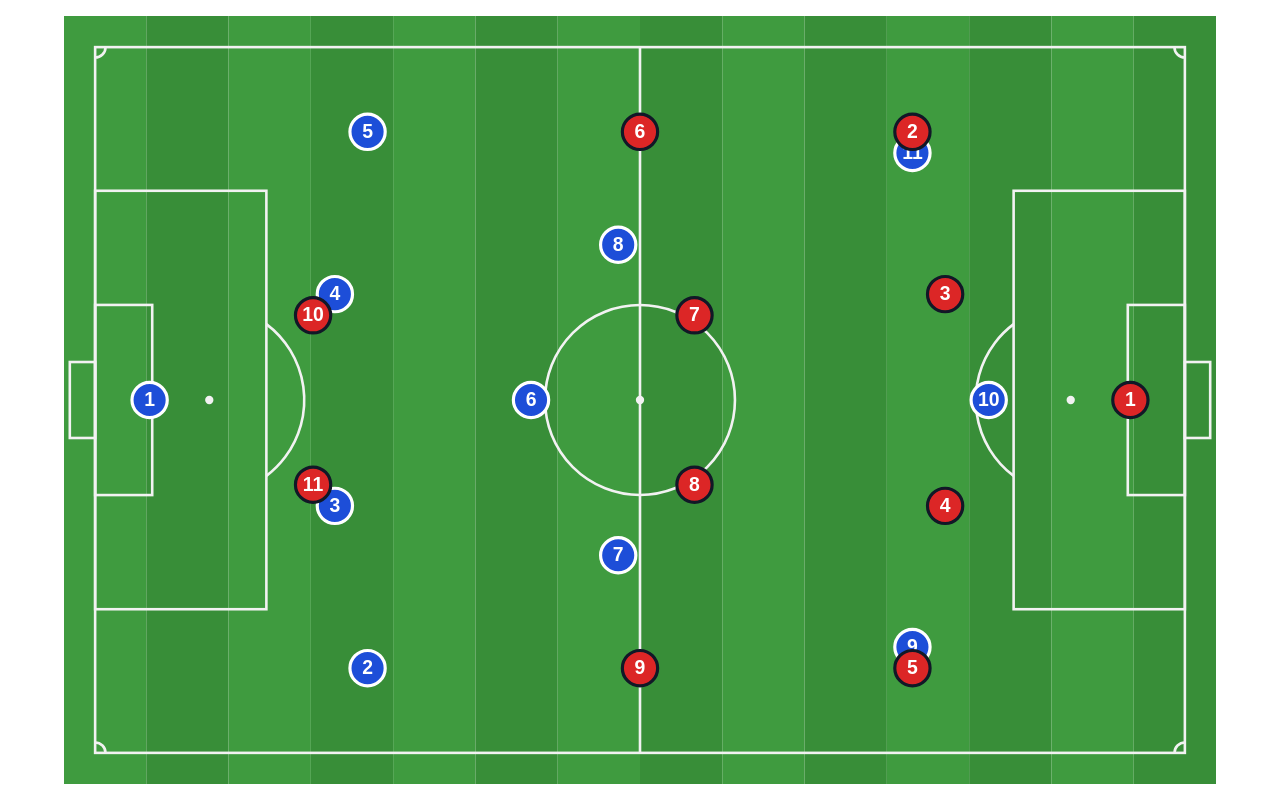
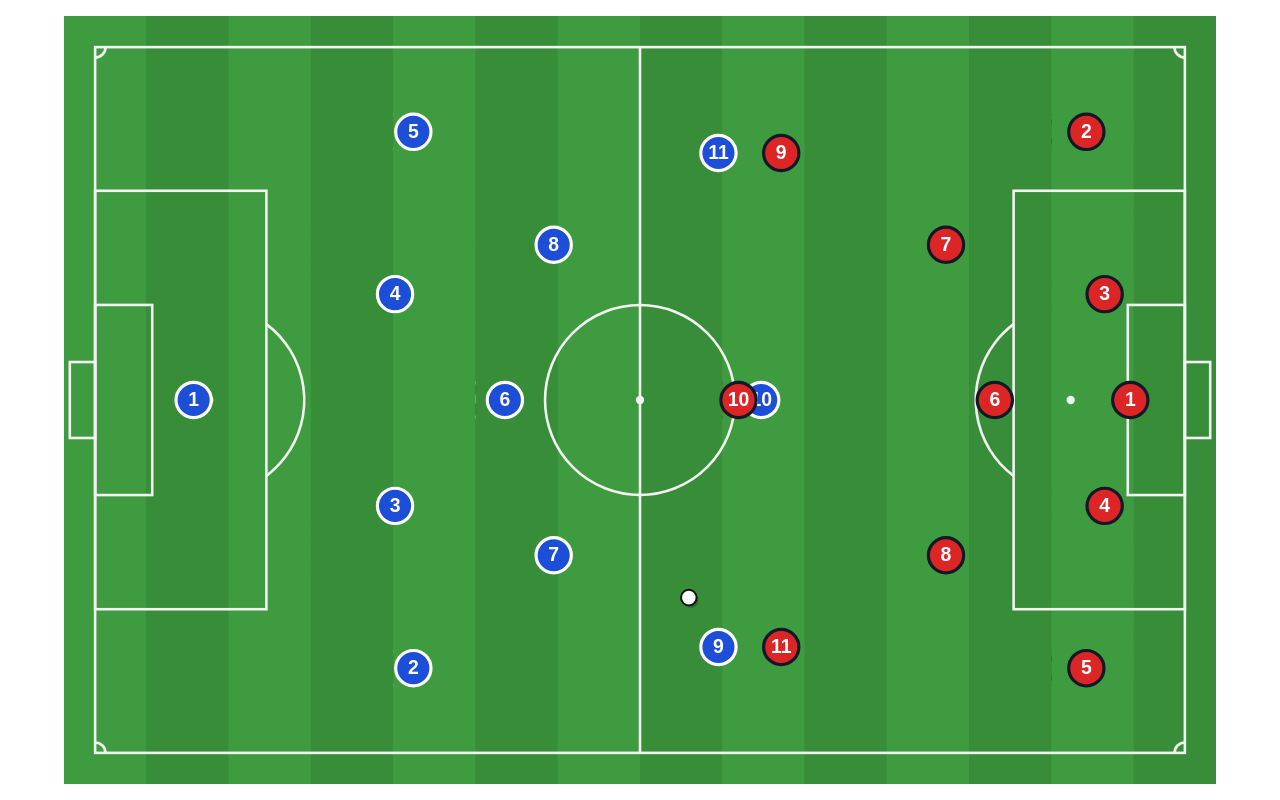
Before and after one commit to LeonardoBarrosCavalcantiNeto/futgame, a React (Vite) app: page / in a window 1280 px wide. Built offline with nearby package versions, Linux system fonts and the light colour scheme.

Commit message:
feat(ui): anima a partida no campo a 60 FPS com a bola

```diff
--- a/src/App.tsx
+++ b/src/App.tsx
@@ -1,37 +1,30 @@
-import { FORMACOES, posicaoBase } from "./engine/formacoes";
-import type { Formacao, Lado } from "./engine/tipos-partida";
-import { CampoCanvas } from "./ui/campo/CampoCanvas";
-import type { JogadorNoCampo } from "./ui/campo/desenhar-jogadores";
+import { escalar } from "./engine/auxiliares-teste";
+import { simularPartida } from "./engine/partida";
+import type { Escalacao } from "./engine/tipos-partida";
+import { PartidaCampo, type EstiloJogador } from "./ui/campo/PartidaCampo";
+import { criarReprodutor } from "./ui/campo/reprodutor";
 
-function montarTime(
-  formacao: Formacao,
-  lado: Lado,
-  idInicial: number,
-  corPrimaria: string,
-  corSecundaria: string,
-): JogadorNoCampo[] {
-  return FORMACOES[formacao].map((_, indice) => {
-    const ponto = posicaoBase(formacao, indice, lado);
-    return {
-      id: idInicial + indice,
-      numero: indice + 1,
-      x: ponto.x,
-      y: ponto.y,
-      corPrimaria,
-      corSecundaria,
-    };
-  });
+const casa = escalar(() => 74, 1, 0);
+const fora = escalar(() => 70, 2, 100);
+const resultado = simularPartida(casa, fora, 2026);
+const reprodutor = criarReprodutor(resultado, { CASA: casa, FORA: fora });
+
+function estilosDoTime(escalacao: Escalacao, primaria: string, secundaria: string) {
+  return escalacao.titulares.map((jogador, indice): [number, EstiloJogador] => [
+    jogador.id,
+    { numero: indice + 1, corPrimaria: primaria, corSecundaria: secundaria },
+  ]);
 }
 
-const JOGADORES_DEMO: JogadorNoCampo[] = [
-  ...montarTime("4-3-3", "CASA", 0, "#1d4ed8", "#ffffff"),
-  ...montarTime("4-4-2", "FORA", 100, "#dc2626", "#111827"),
-];
+const estilos = new Map<number, EstiloJogador>([
+  ...estilosDoTime(casa, "#1d4ed8", "#ffffff"),
+  ...estilosDoTime(fora, "#dc2626", "#111827"),
+]);
 
 function App() {
   return (
     <main style={{ position: "fixed", inset: 0, padding: 16, boxSizing: "border-box" }}>
-      <CampoCanvas jogadores={JOGADORES_DEMO} />
+      <PartidaCampo reprodutor={reprodutor} estilos={estilos} velocidade={4} />
     </main>
   );
 }
--- /dev/null
+++ b/src/ui/campo/PartidaCampo.tsx
@@ -0,0 +1,100 @@
+import { useEffect, useRef } from "react";
+import { desenharBola } from "./desenhar-bola";
+import { desenharCampo, PROPORCAO_CANVAS } from "./desenhar-campo";
+import { desenharJogadores, type JogadorNoCampo } from "./desenhar-jogadores";
+import type { Reprodutor } from "./reprodutor";
+
+export interface EstiloJogador {
+  numero: number;
+  corPrimaria: string;
+  corSecundaria: string;
+}
+
+interface PartidaCampoProps {
+  reprodutor: Reprodutor;
+  /** Número e cores de cada jogador, pelo id. */
+  estilos: ReadonlyMap<number, EstiloJogador>;
+  velocidade?: number;
+}
+
+export function PartidaCampo({ reprodutor, estilos, velocidade = 1 }: PartidaCampoProps) {
+  const containerRef = useRef<HTMLDivElement>(null);
+  const canvasRef = useRef<HTMLCanvasElement>(null);
+
+  useEffect(() => {
+    const container = containerRef.current;
+    const canvas = canvasRef.current;
+    if (!container || !canvas) return;
+
+    const ctx = canvas.getContext("2d");
+    if (!ctx) return;
+
+    let largura = 0;
+
+    const ajustarTamanho = () => {
+      const larguraDisponivel = container.clientWidth;
+      const alturaDisponivel = container.clientHeight;
+      if (larguraDisponivel === 0 || alturaDisponivel === 0) {
+        largura = 0;
+        return;
+      }
+
+      largura = Math.min(larguraDisponivel, alturaDisponivel * PROPORCAO_CANVAS);
+      const altura = largura / PROPORCAO_CANVAS;
+      const densidade = window.devicePixelRatio || 1;
+      canvas.width = Math.round(largura * densidade);
+      canvas.height = Math.round(altura * densidade);
+      canvas.style.width = `${largura}px`;
+      canvas.style.height = `${altura}px`;
+      ctx.setTransform(densidade, 0, 0, densidade, 0, 0);
+    };
+
+    const inicio = performance.now();
+    let quadroId = 0;
+
+    const desenharQuadro = (agora: number) => {
+      if (largura > 0) {
+        const tempo = Math.min((agora - inicio) * velocidade, reprodutor.duracaoMs);
+        const quadro = reprodutor.quadroEm(tempo);
+
+        const jogadores: JogadorNoCampo[] = [];
+        for (const jogador of quadro.jogadores) {
+          const estilo = estilos.get(jogador.id);
+          if (estilo) {
+            jogadores.push({ id: jogador.id, x: jogador.x, y: jogador.y, ...estilo });
+          }
+        }
+
+        desenharCampo(ctx, largura);
+        desenharJogadores(ctx, largura, jogadores);
+        desenharBola(ctx, largura, quadro.bola);
+      }
+      quadroId = requestAnimationFrame(desenharQuadro);
+    };
+
+    ajustarTamanho();
+    const observador = new ResizeObserver(ajustarTamanho);
+    observador.observe(container);
+    quadroId = requestAnimationFrame(desenharQuadro);
+
+    return () => {
+      cancelAnimationFrame(quadroId);
+      observador.disconnect();
+    };
+  }, [reprodutor, estilos, velocidade]);
+
+  return (
+    <div
+      ref={containerRef}
+      style={{
+        width: "100%",
+        height: "100%",
+        display: "flex",
+        alignItems: "center",
+        justifyContent: "center",
+      }}
+    >
+      <canvas ref={canvasRef} style={{ display: "block" }} />
+    </div>
+  );
+}
--- /dev/null
+++ b/src/ui/campo/desenhar-bola.ts
@@ -0,0 +1,25 @@
+import { campoParaCanvas, escalaDoCanvas } from "./desenhar-campo";
+
+const RAIO_M = 0.75;
+
+export function desenharBola(
+  ctx: CanvasRenderingContext2D,
+  largura: number,
+  bola: { x: number; y: number },
+): void {
+  const raio = RAIO_M * escalaDoCanvas(largura);
+  const centro = campoParaCanvas(bola, largura);
+
+  ctx.beginPath();
+  ctx.arc(centro.x + raio * 0.25, centro.y + raio * 0.3, raio, 0, Math.PI * 2);
+  ctx.fillStyle = "rgba(0, 0, 0, 0.25)";
+  ctx.fill();
+
+  ctx.beginPath();
+  ctx.arc(centro.x, centro.y, raio, 0, Math.PI * 2);
+  ctx.fillStyle = "#ffffff";
+  ctx.fill();
+  ctx.lineWidth = Math.max(1, raio * 0.25);
+  ctx.strokeStyle = "#111111";
+  ctx.stroke();
+}
```
